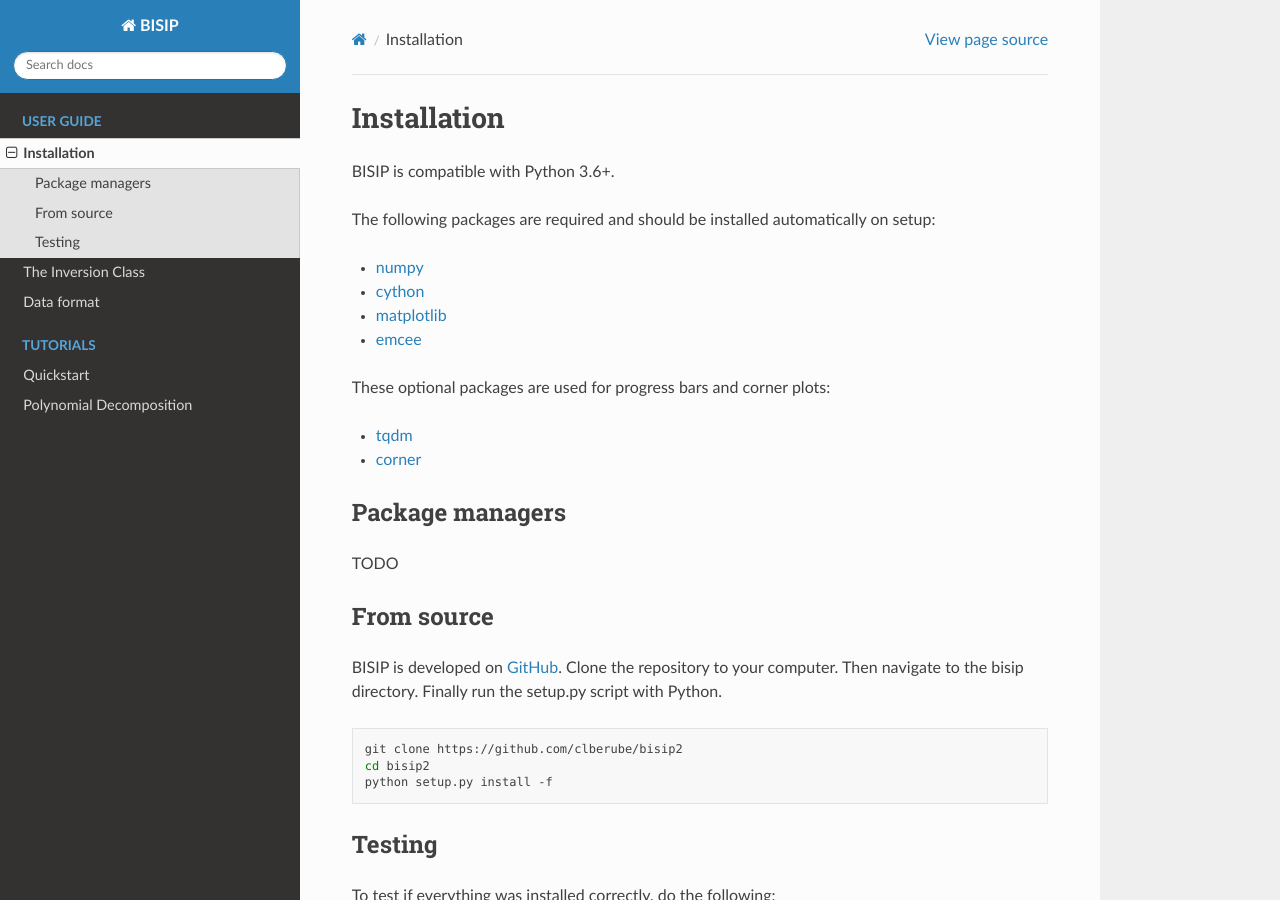
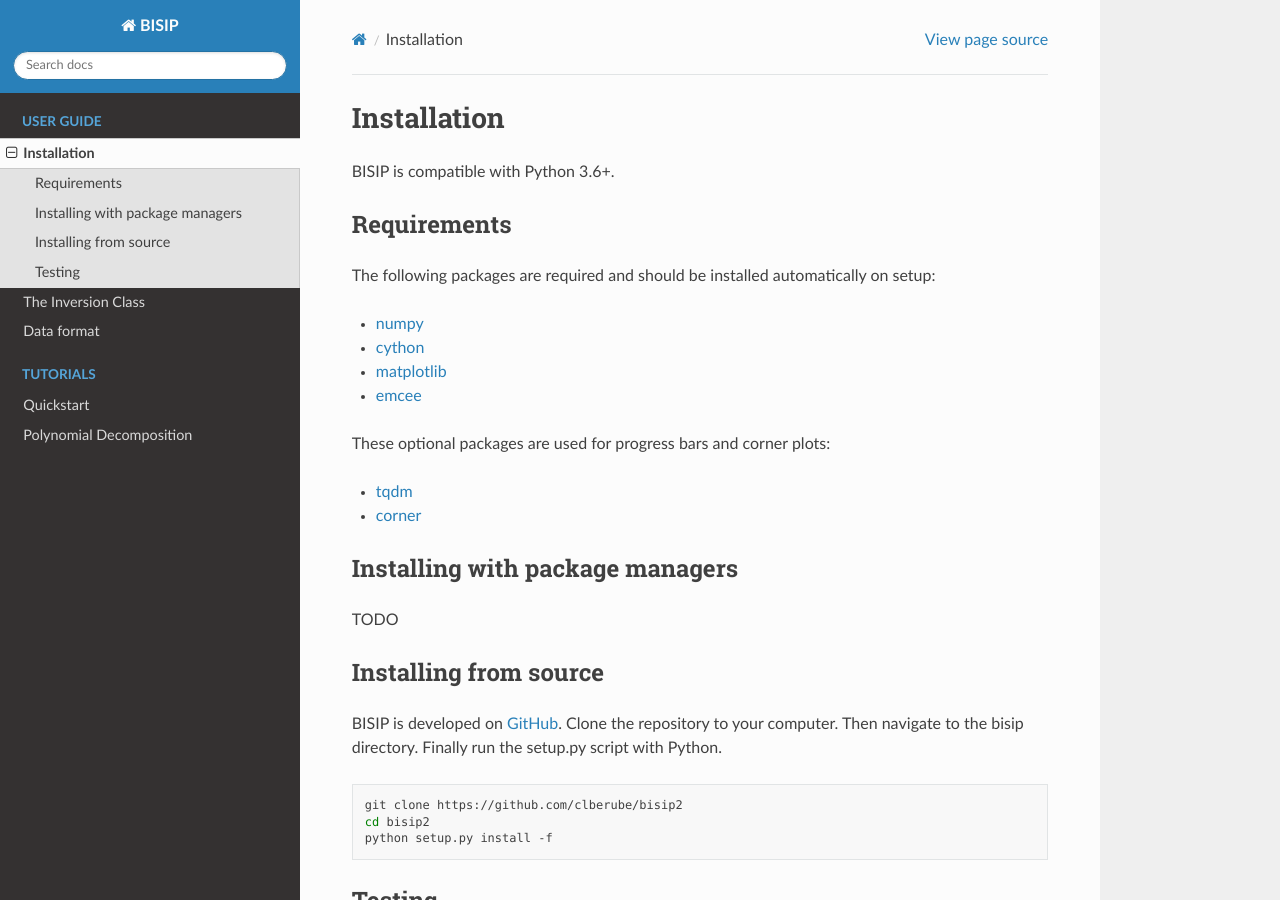
Before and after one commit to clberube/bisip2, a Sphinx documentation site: the page built from docs/user/install.rst, in a window 1280 px wide and 900 px high. Built offline with Sphinx 7.4.7 and the Read the Docs theme 2.0.0, drawn with Linux system fonts in a browser that asks for light colours.

Commit message:
Update installation docs

```diff
--- a/docs/user/install.rst
+++ b/docs/user/install.rst
@@ -4,6 +4,9 @@ Installation
 ============
 
 BISIP is compatible with Python 3.6+.
+
+Requirements
+----------------
 
 The following packages are required and should be installed automatically on setup:
 
@@ -17,13 +20,13 @@ These optional packages are used for progress bars and corner plots:
 - `tqdm <https://tqdm.github.io/>`_
 - `corner <https://corner.readthedocs.io/en/latest/>`_
 
-Package managers
-----------------
+Installing with package managers
+--------------------------------
 
 TODO
 
-From source
------------
+Installing from source
+----------------------
 
 BISIP is developed on `GitHub <https://github.com/clberube/bisip2>`_.
 Clone the repository to your computer.
```
